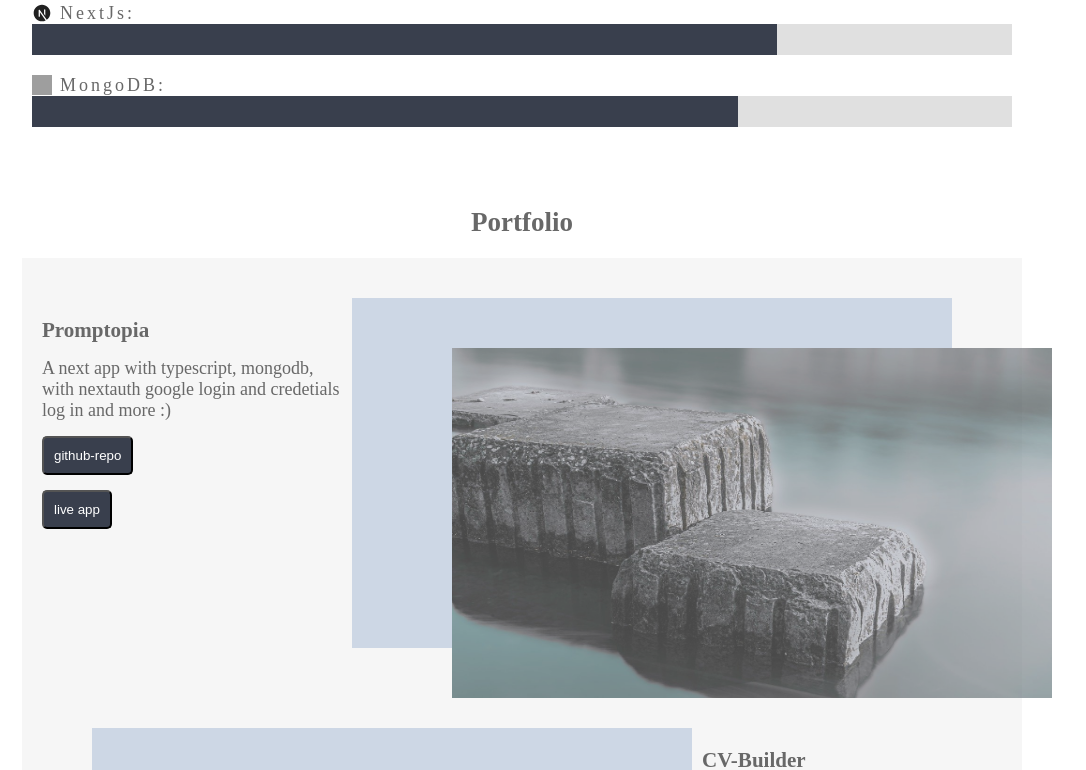
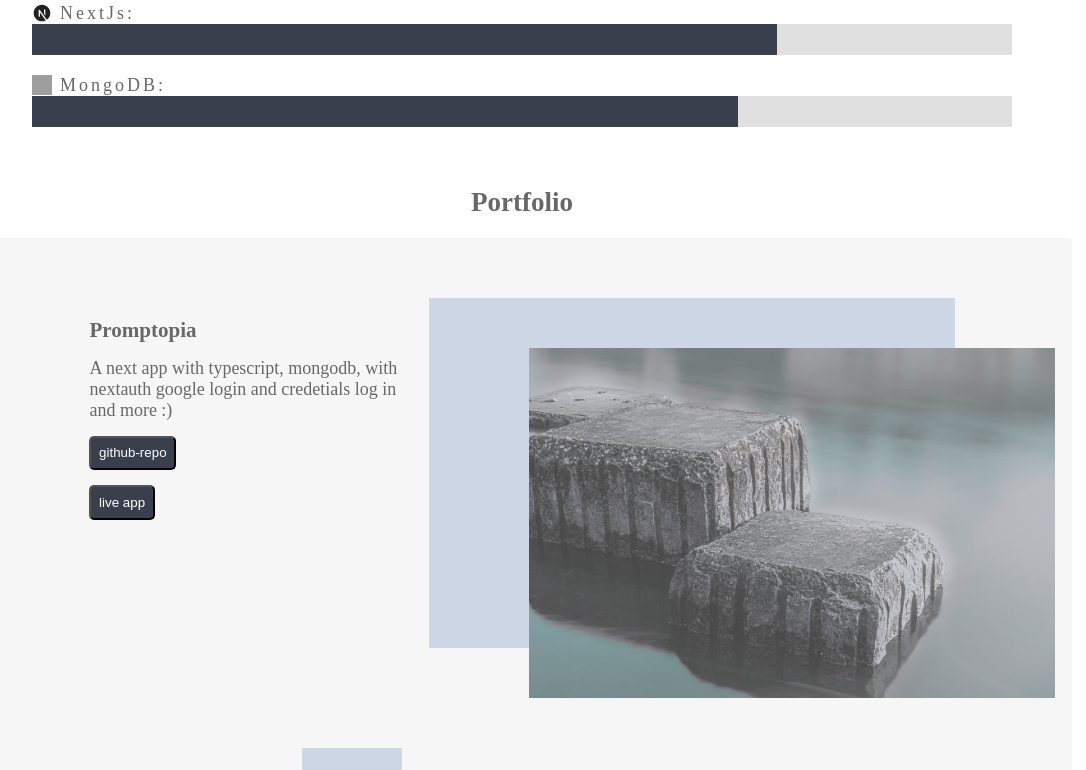
Before and after one commit to Ebubejisos/Portfolio, a React (Vite) app: page / in a window 1280 px wide. Shown: the part 1345-2115 px from the top of the page, without its empty margins (118-1204 px from the left). Built offline with nearby package versions, Linux system fonts and the light colour scheme; grey boxes are pictures that could not be loaded.

Commit message:
updated styles

```diff
--- a/src/assets/styles/portfolio.scss
+++ b/src/assets/styles/portfolio.scss
@@ -1,7 +1,6 @@
 @use './variables.scss' as *;
 
 .portfolio-section {
-  margin: 20px 0px;
   padding: 40px 0px;
   h1{
     margin: 20px 0px;
@@ -9,9 +8,10 @@
 }
 .projects-container {
   background-color: $secondary;
-  max-width: 1000px;
+  max-width: 1100px;
   margin: 0px auto;
-  padding: 20px;
+  padding: 30px 0px;
+  border-radius: 3px;
   display: flex;
   flex-direction: column;
   gap: 40px;
@@ -19,7 +19,7 @@
 
 .img-container{
   .img-frame{
-    width: 600px;
+    max-width: 600px;
     height: 350px;
     background-color: $whiteTile;
     opacity: .7;
@@ -28,15 +28,17 @@
     }
   }
   img {
-    width: 600px;
+    max-width: 600px;
     height: 350px;
     transform: translate(100px,50px);
   }
 }
 
 .project {
-  margin: 20px 0px;
+  margin: 30px 0px;
+  width: 100%;
   display: flex;
+  justify-content: center;
   flex-wrap: wrap;
   gap: 10px;
   &:nth-child(even) {
@@ -50,13 +52,13 @@
 .project-details {
   margin-top: 20px;
   display: flex;
-  max-width: 300px;
   flex-direction: column;
+  align-items: center;
   text-align: left;
   gap: 15px;
   button {
     width: fit-content;
-    padding: 10px;
+    padding: 0.58em;
     border-radius: 5px;
     background-color: $black;
     a {
@@ -65,3 +67,10 @@
     }
   }
 }
+
+@media screen and (min-width: 780px){
+  .project-details {
+    flex-basis: 30%;
+    align-items: flex-start;
+  }
+}
```
